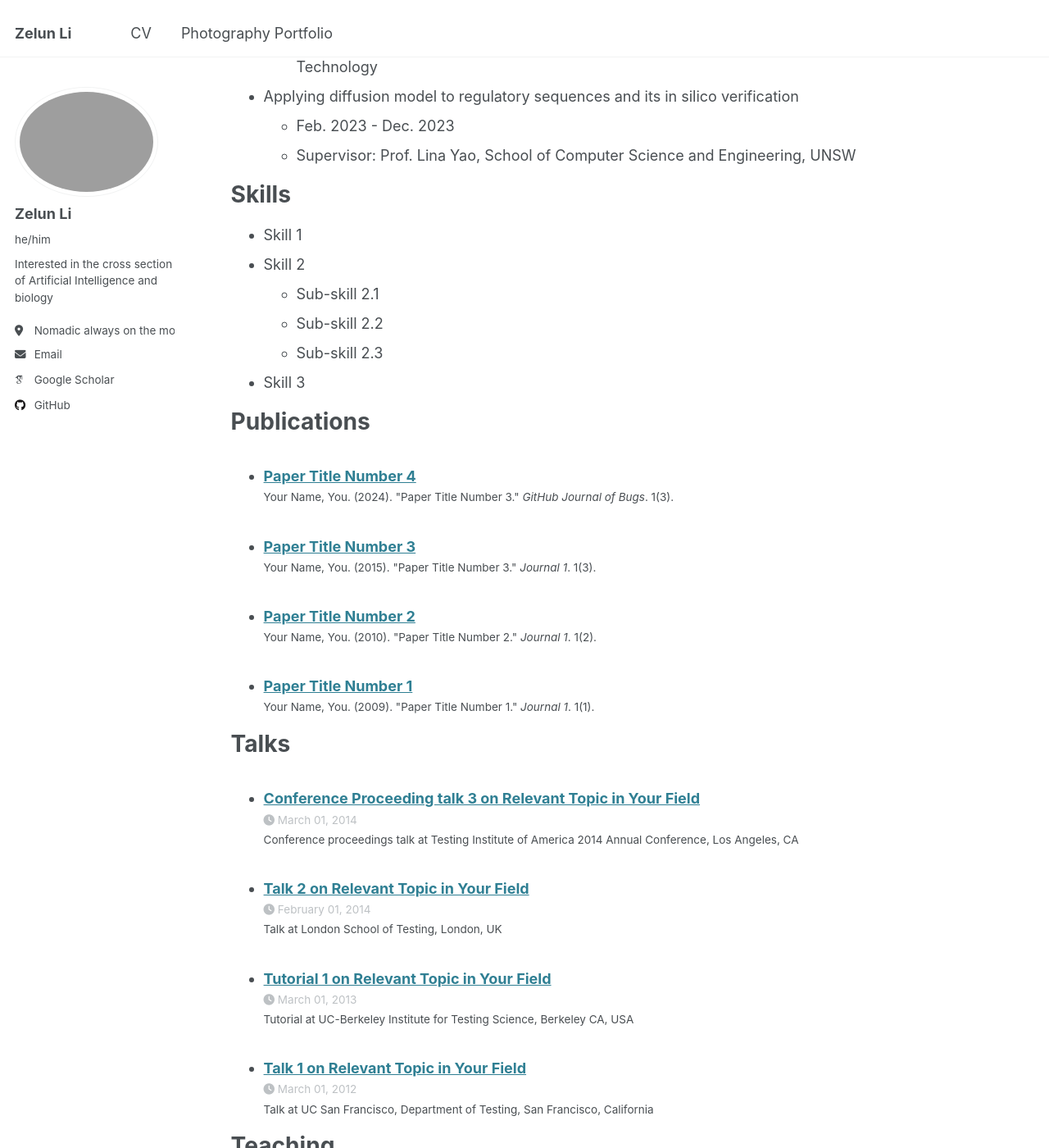
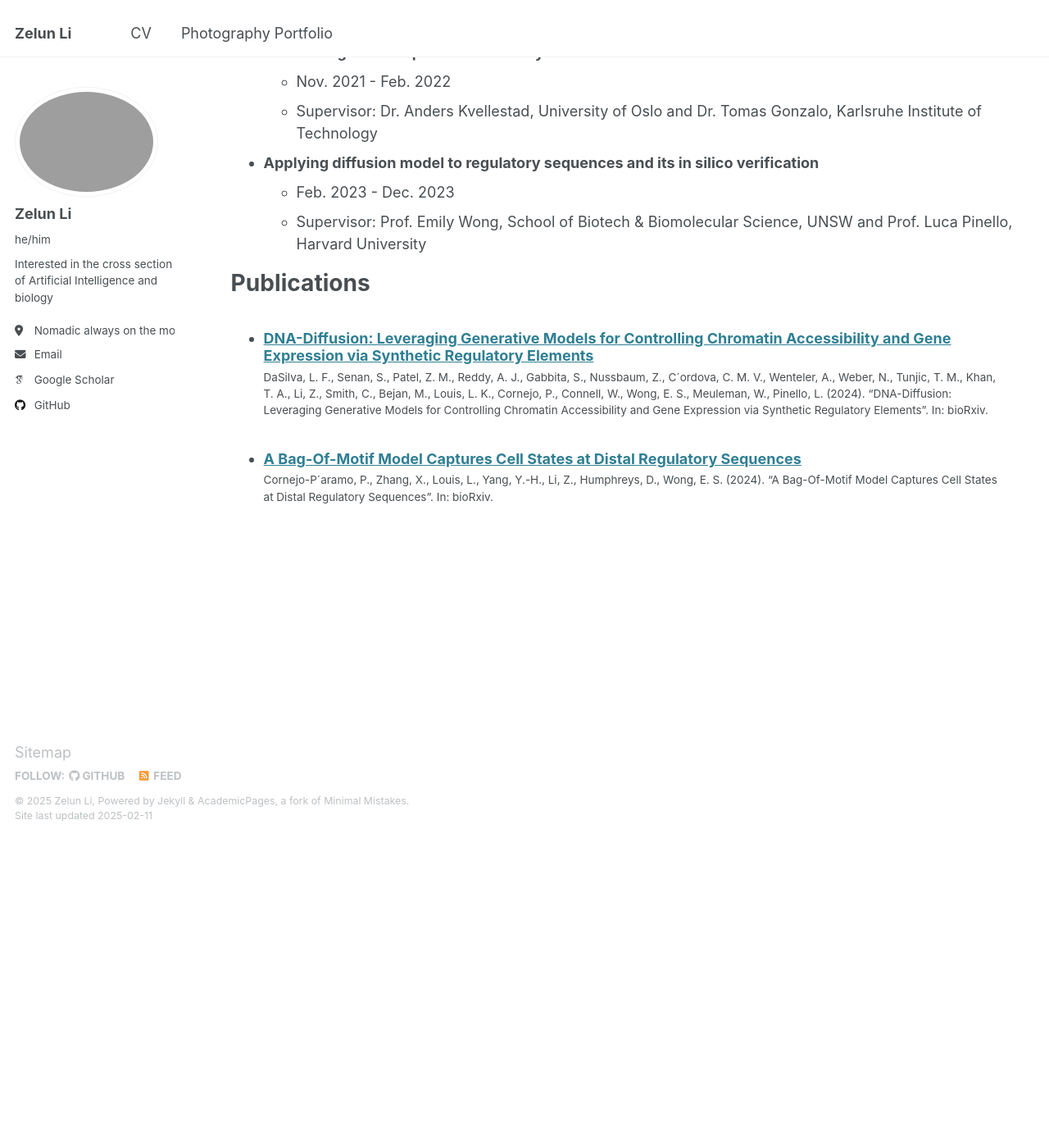
Before and after one commit to zelunli/zelunli.github.io, a Jekyll site: the page built from _pages/cv.md, in a window 1280 px wide and 1400 px high, scrolled down 598 px. Shown: the whole window at 82% size. Built offline with Jekyll 4.4.1, drawn with Linux system fonts in a browser that asks for light colours; some web fonts are replaced; after the commit the page ends 1621 px from its top, so only the background shows below that; some of the changed text lies outside the part shown.

Commit message:
update on CV

```diff
--- a/_pages/cv.md
+++ b/_pages/cv.md
@@ -19,30 +21,30 @@ Research experience
   * Feb 2020 - May 2020
   * Supervisor: Dr. Frances Byrne, Senior Lecturer at the School of Biotechnology & Biomolecular Sciences, UNSW -->
 
-* PROTECC CORAL: the engineering of Symbiodium algae in coral to increase thermal tolerance (iGEM project)
+* **PROTECC CORAL: the engineering of Symbiodium algae in coral to increase thermal tolerance (iGEM project)**
   * Feb 2020 - Nov 2020
   * Supervisor: Dr. Dominic Glover, Senior Lecturer at the School of Biotechnology & Biomolecular Sciences, UNSW
 
-* Detecting Early Onset of Dementia with fMRI Data
+* **Detecting Early Onset of Dementia with fMRI Data**
   * March 2020 - Dec 2020
   * Supervisor: Prof. Lina Yao, School of Computer Science and Engineering, UNSW and Prof. Yu Zhang, College of Engineering and Applied Science, Lehigh University
 
-* Introducing C++ templated code in Physics Simulation Software GAMBIT
+* **Introducing C++ templated code in Physics Simulation Software GAMBIT**
   * Nov. 2021 - Feb. 2022
   * Supervisor: Dr. Anders Kvellestad, University of Oslo and Dr. Tomas Gonzalo, Karlsruhe Institute of Technology
 
-* Applying diffusion model to regulatory sequences and its in silico verification
+* **Applying diffusion model to regulatory sequences and its in silico verification**
   * Feb. 2023 - Dec. 2023
-  * Supervisor: Prof. Lina Yao, School of Computer Science and Engineering, UNSW
+  * Supervisor: Prof. Emily Wong, School of Biotech & Biomolecular Science, UNSW and Prof. Luca Pinello, Harvard University
 
-Skills
+<!-- Skills
 ======
 * Skill 1
 * Skill 2
   * Sub-skill 2.1
   * Sub-skill 2.2
   * Sub-skill 2.3
-* Skill 3
+* Skill 3 -->
 
 Publications
 ======
@@ -50,18 +52,18 @@ Publications
     {% include archive-single-cv.html %}
   {% endfor %}</ul>
 
-Talks
+<!-- Talks
 ======
   <ul>{% for post in site.talks reversed %}
     {% include archive-single-talk-cv.html  %}
-  {% endfor %}</ul>
+  {% endfor %}</ul> -->
 
-Teaching
+<!-- Teaching
 ======
   <ul>{% for post in site.teaching reversed %}
     {% include archive-single-cv.html %}
-  {% endfor %}</ul>
+  {% endfor %}</ul> -->
 
-Service and leadership
+<!-- Service and leadership
 ======
-* Currently signed in to 43 different slack teams
+* Currently signed in to 43 different slack teams -->
--- a/_publications/2009-10-01-paper-title-number-1.md
+++ b/_publications/2009-10-01-paper-title-number-1.md
@@ -1,14 +1,17 @@
 ---
-title: "Paper Title Number 1"
+title: "DNA-Diffusion: Leveraging Generative Models for Controlling Chromatin Accessibility and Gene Expression via Synthetic Regulatory Elements"
 collection: publications
 category: manuscripts
-permalink: /publication/2009-10-01-paper-title-number-1
+permalink: /publication/2024-02-01-DNA-Diffusion
 excerpt: 'This paper is about the number 1. The number 2 is left for future work.'
-date: 2009-10-01
-venue: 'Journal 1'
-slidesurl: 'http://academicpages.github.io/files/slides1.pdf'
-paperurl: 'http://academicpages.github.io/files/paper1.pdf'
-citation: 'Your Name, You. (2009). &quot;Paper Title Number 1.&quot; <i>Journal 1</i>. 1(1).'
+date: 2024-02-01
+venue: 'bioRxiv'
+# slidesurl: 'http://academicpages.github.io/files/slides1.pdf'
+paperurl: 'https://www.biorxiv.org/content/early/2024/02/01/2024.02.01.578352'
+citation: 'DaSilva, L. F., Senan, S., Patel, Z. M., Reddy, A. J., Gabbita, S., Nussbaum, Z., C´ordova, C. M. V., Wenteler,
+A., Weber, N., Tunjic, T. M., Khan, T. A., Li, Z., Smith, C., Bejan, M., Louis, L. K., Cornejo, P., Connell,
+W., Wong, E. S., Meuleman, W., Pinello, L. (2024). “DNA-Diffusion: Leveraging Generative Models for
+Controlling Chromatin Accessibility and Gene Expression via Synthetic Regulatory Elements”. In: bioRxiv.'
 ---
 
-The contents above will be part of a list of publications, if the user clicks the link for the publication than the contents of section will be rendered as a full page, allowing you to provide more information about the paper for the reader. When publications are displayed as a single page, the contents of the above "citation" field will automatically be included below this section in a smaller font.
+<!-- The contents above will be part of a list of publications, if the user clicks the link for the publication than the contents of section will be rendered as a full page, allowing you to provide more information about the paper for the reader. When publications are displayed as a single page, the contents of the above "citation" field will automatically be included below this section in a smaller font. -->
--- a/_publications/2010-10-01-paper-title-number-2.md
+++ b/_publications/2010-10-01-paper-title-number-2.md
@@ -1,14 +1,15 @@
 ---
-title: "Paper Title Number 2"
+title: "A Bag-Of-Motif Model Captures Cell States at Distal Regulatory Sequences"
 collection: publications
 category: manuscripts
-permalink: /publication/2010-10-01-paper-title-number-2
+permalink: /publication/2024-01-03-BOM
 excerpt: 'This paper is about the number 2. The number 3 is left for future work.'
-date: 2010-10-01
-venue: 'Journal 1'
-slidesurl: 'http://academicpages.github.io/files/slides2.pdf'
-paperurl: 'http://academicpages.github.io/files/paper2.pdf'
-citation: 'Your Name, You. (2010). &quot;Paper Title Number 2.&quot; <i>Journal 1</i>. 1(2).'
+date: 2024-01-03
+venue: 'bioRxiv'
+# slidesurl: 'http://academicpages.github.io/files/slides2.pdf'
+paperurl: 'https://www.biorxiv.org/content/10.1101/2024.01.03.574012v1'
+citation: 'Cornejo-P´aramo, P., Zhang, X., Louis, L., Yang, Y.-H., Li, Z., Humphreys, D., Wong, E. S. (2024). “A
+Bag-Of-Motif Model Captures Cell States at Distal Regulatory Sequences”. In: bioRxiv.'
 ---
 
-The contents above will be part of a list of publications, if the user clicks the link for the publication than the contents of section will be rendered as a full page, allowing you to provide more information about the paper for the reader. When publications are displayed as a single page, the contents of the above "citation" field will automatically be included below this section in a smaller font.
+<!-- The contents above will be part of a list of publications, if the user clicks the link for the publication than the contents of section will be rendered as a full page, allowing you to provide more information about the paper for the reader. When publications are displayed as a single page, the contents of the above "citation" field will automatically be included below this section in a smaller font. -->
--- a/_publications/2015-10-01-paper-title-number-3.md
+++ /dev/null
@@ -1,14 +0,0 @@
----
-title: "Paper Title Number 3"
-collection: publications
-category: manuscripts
-permalink: /publication/2015-10-01-paper-title-number-3
-excerpt: 'This paper is about the number 3. The number 4 is left for future work.'
-date: 2015-10-01
-venue: 'Journal 1'
-slidesurl: 'http://academicpages.github.io/files/slides3.pdf'
-paperurl: 'http://academicpages.github.io/files/paper3.pdf'
-citation: 'Your Name, You. (2015). &quot;Paper Title Number 3.&quot; <i>Journal 1</i>. 1(3).'
----
-
-The contents above will be part of a list of publications, if the user clicks the link for the publication than the contents of section will be rendered as a full page, allowing you to provide more information about the paper for the reader. When publications are displayed as a single page, the contents of the above "citation" field will automatically be included below this section in a smaller font.
--- a/_publications/2024-02-17-paper-title-number-4.md
+++ /dev/null
@@ -1,13 +0,0 @@
----
-title: "Paper Title Number 4"
-collection: publications
-category: conferences
-permalink: /publication/2024-02-17-paper-title-number-4
-excerpt: 'This paper is about fixing template issue #693.'
-date: 2024-02-17
-venue: 'GitHub Journal of Bugs'
-paperurl: 'http://academicpages.github.io/files/paper3.pdf'
-citation: 'Your Name, You. (2024). &quot;Paper Title Number 3.&quot; <i>GitHub Journal of Bugs</i>. 1(3).'
----
-
-The contents above will be part of a list of publications, if the user clicks the link for the publication than the contents of section will be rendered as a full page, allowing you to provide more information about the paper for the reader. When publications are displayed as a single page, the contents of the above "citation" field will automatically be included below this section in a smaller font.
```
Also changed, not shown: other parts of _pages/cv.md (+2 -0 lines), 7 other files.
